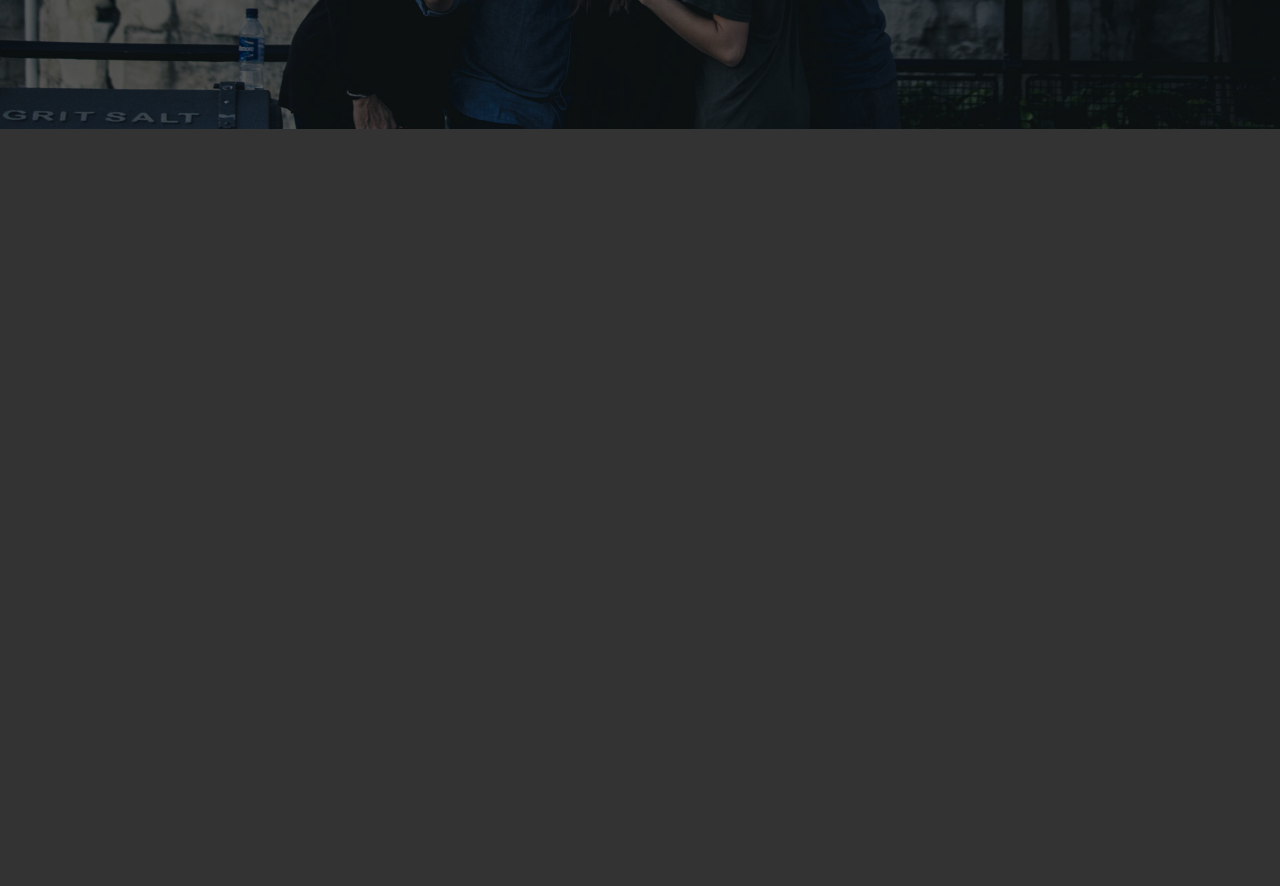
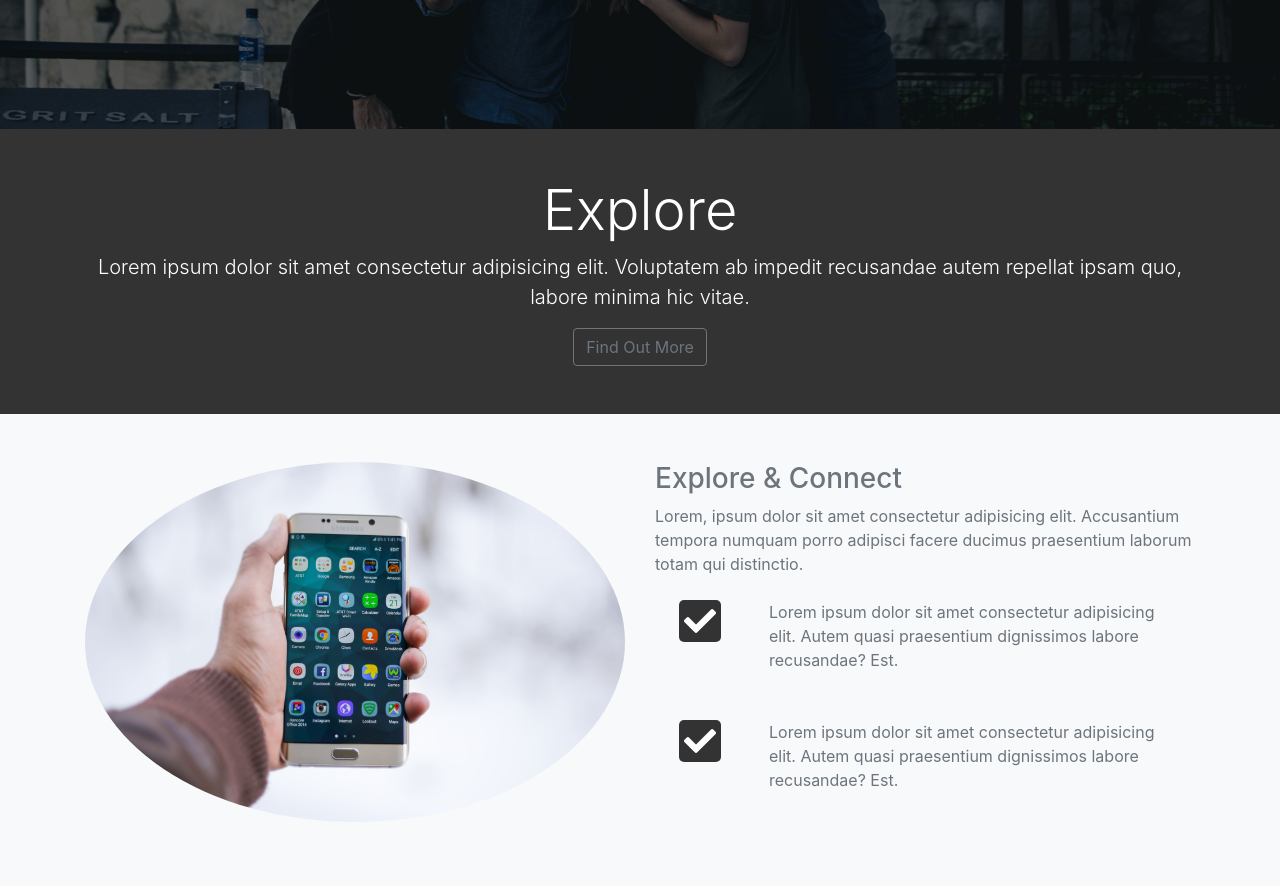
Before and after one commit to Prozak8/web-theme-1, a plain HTML site: page index.html in a window 1280 px wide. Shown: the part 571-1457 px from the top of the page. Before the commit the page ends 800 px from the top, so only its background shows below. Drawn offline with nearby package versions, Linux system fonts and the light colour scheme.

Commit message:
explore sections created. One with header and other with information. Customized checkboxes for colouring

```diff
--- a/css/style.css
+++ b/css/style.css
@@ -39,3 +39,11 @@ body {
   padding: 5px;
   border-radius: 5px;
 }
+
+#explore-section .fas,
+#share-section .fas {
+  background: #333;
+  color: white;
+  padding: 5px;
+  border-radius: 5px;
+}
--- a/index.html
+++ b/index.html
@@ -134,6 +134,62 @@
       </div>
     </header>
 
+    <!-- EXPLORE HEAD -->
+    <section id="explore-head-section">
+      <div class="container">
+        <div class="row">
+          <div class="col text-center py-5">
+            <h1 class="display-4">Explore</h1>
+            <p class="lead">
+              Lorem ipsum dolor sit amet consectetur adipisicing elit.
+              Voluptatem ab impedit recusandae autem repellat ipsam quo, labore
+              minima hic vitae.
+            </p>
+            <a href="#" class="btn btn-outline-secondary">Find Out More</a>
+          </div>
+        </div>
+      </div>
+    </section>
+
+    <!-- EXPLORE SECTION -->
+    <section id="explore-section" class="bg-light text-muted py-5">
+      <div class="container">
+        <div class="row">
+          <div class="col-md-6">
+            <img
+              src="img/explore-section1.jpg"
+              alt=""
+              class="img-fluid mb-3 rounded-circle"
+            />
+          </div>
+          <div class="col-md-6">
+            <h3>Explore & Connect</h3>
+            Lorem, ipsum dolor sit amet consectetur adipisicing elit.
+            Accusantium tempora numquam porro adipisci facere ducimus
+            praesentium laborum totam qui distinctio.
+            <div class="d-flex">
+              <div class="p-4 align-self-start">
+                <i class="fas fa-check fa-2x"></i>
+              </div>
+              <div class="p-4 align-self-end">
+                Lorem ipsum dolor sit amet consectetur adipisicing elit. Autem
+                quasi praesentium dignissimos labore recusandae? Est.
+              </div>
+            </div>
+            <div class="d-flex">
+              <div class="p-4 align-self-start">
+                <i class="fas fa-check fa-2x"></i>
+              </div>
+              <div class="p-4 align-self-end">
+                Lorem ipsum dolor sit amet consectetur adipisicing elit. Autem
+                quasi praesentium dignissimos labore recusandae? Est.
+              </div>
+            </div>
+          </div>
+        </div>
+      </div>
+    </section>
+
     <script
       src="http://code.jquery.com/jquery-3.3.1.min.js"
       integrity="sha256-FgpCb/KJQlLNfOu91ta32o/NMZxltwRo8QtmkMRdAu8="
```
